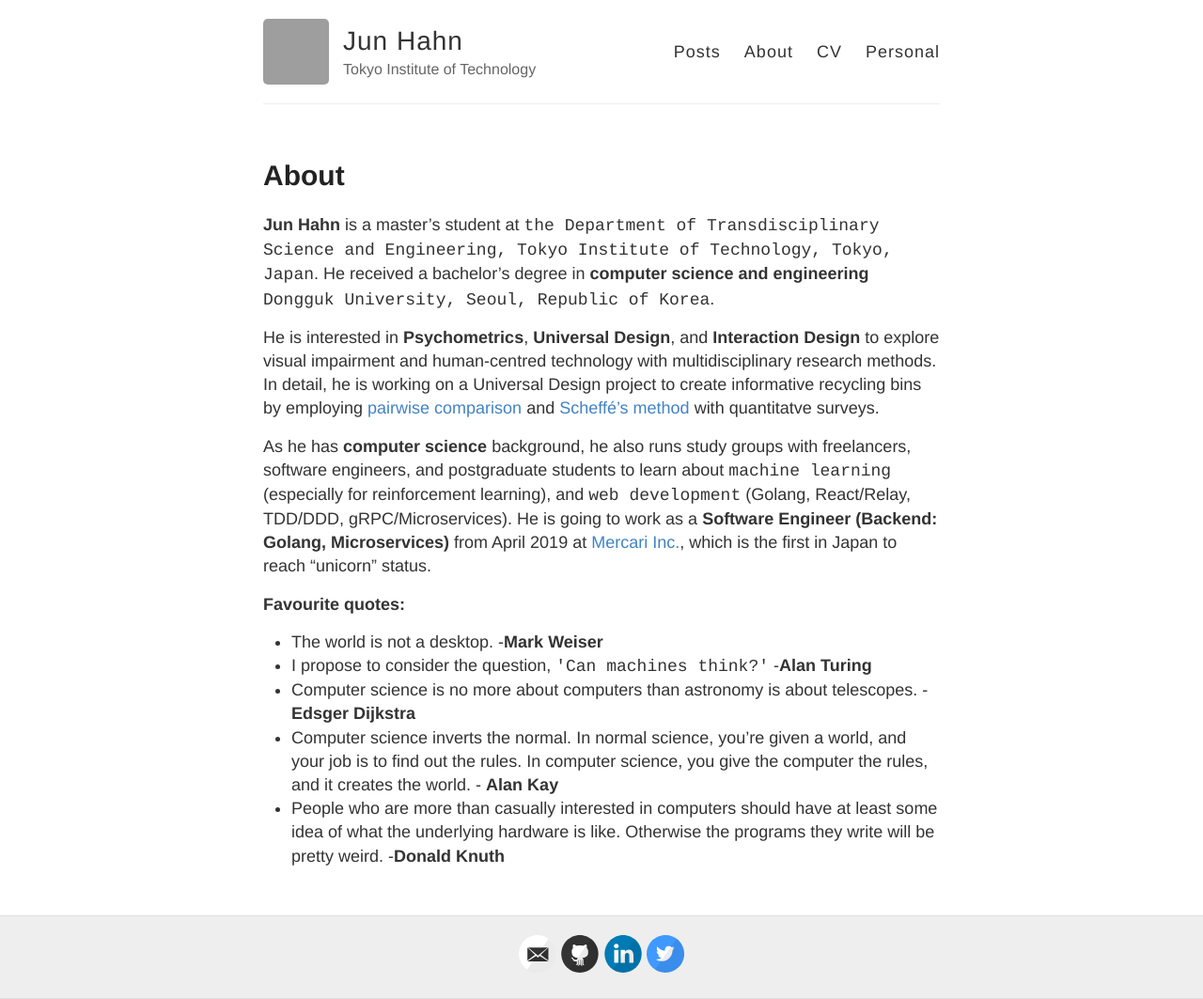
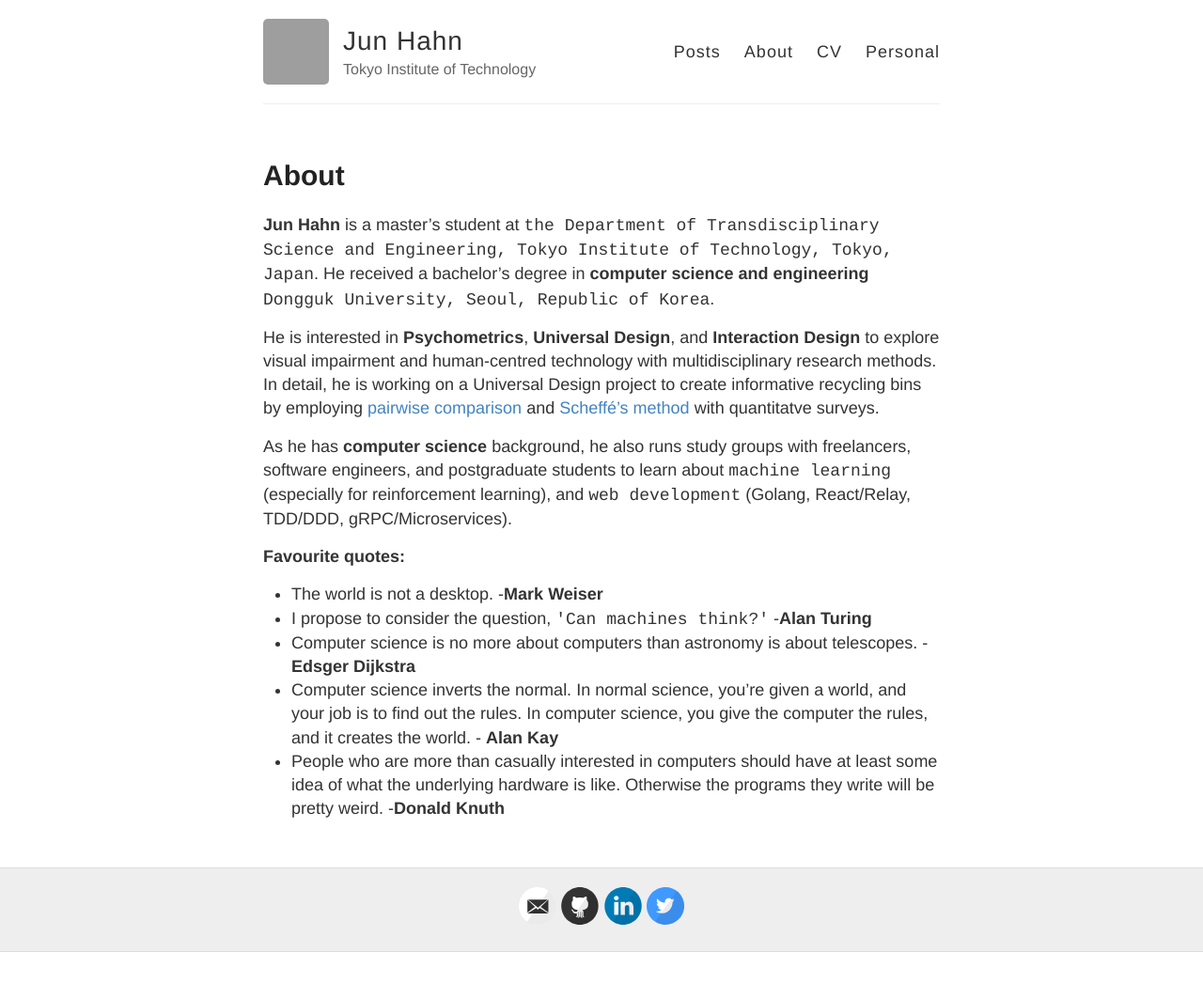
Before and after one commit to TangoEnSkai/tangoenskai.github.io, a Jekyll site: the page built from about.md, in a window 1280 px wide. Shown: the whole page at 94% size. Built offline with Jekyll 4.4.1, drawn with Linux system fonts in a browser that asks for light colours; after the commit the page ends 1013 px from its top, so only the background shows below that; grey boxes are pictures that could not be loaded.

Commit message:
Make future position as comment

```diff
--- a/about.md
+++ b/about.md
@@ -8,7 +8,9 @@
 
 He is interested in **Psychometrics**, **Universal Design**, and **Interaction Design** to explore visual impairment and human-centred technology with multidisciplinary research methods. In detail, he is working on a Universal Design project to create informative recycling bins by employing [pairwise comparison](https://en.wikipedia.org/wiki/Pairwise_comparison) and [Scheffé's method](https://en.wikipedia.org/wiki/Scheffé%27s_method) with quantitatve surveys.
 
-As he has **computer science** background, he also runs study groups with freelancers, software engineers, and postgraduate students to learn about `machine learning` (especially for reinforcement learning), and `web development` (Golang, React/Relay, TDD/DDD, gRPC/Microservices). He is going to work as a **Software Engineer (Backend: Golang, Microservices)** from April 2019 at [Mercari Inc.](https://about.mercari.com/), which is the first in Japan to reach “unicorn” status.
+As he has **computer science** background, he also runs study groups with freelancers, software engineers, and postgraduate students to learn about `machine learning` (especially for reinforcement learning), and `web development` (Golang, React/Relay, TDD/DDD, gRPC/Microservices).
+
+[//]: # "He is going to work as a **Software Engineer (Backend: Golang, Microservices)** from April 2019 at [Mercari Inc.](https://about.mercari.com/), which is the first in Japan to reach “unicorn” status."
 
 **Favourite quotes:**
 
```
